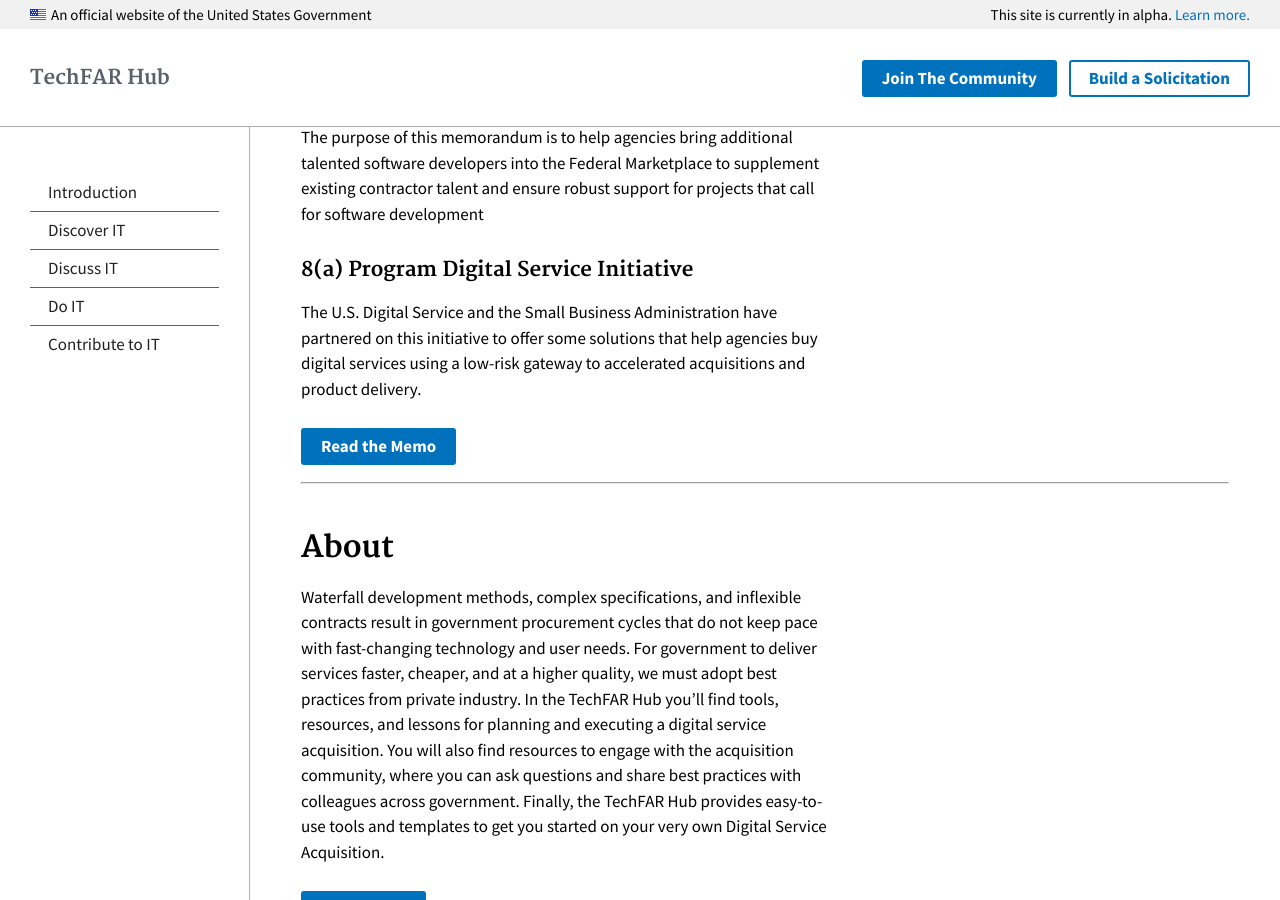
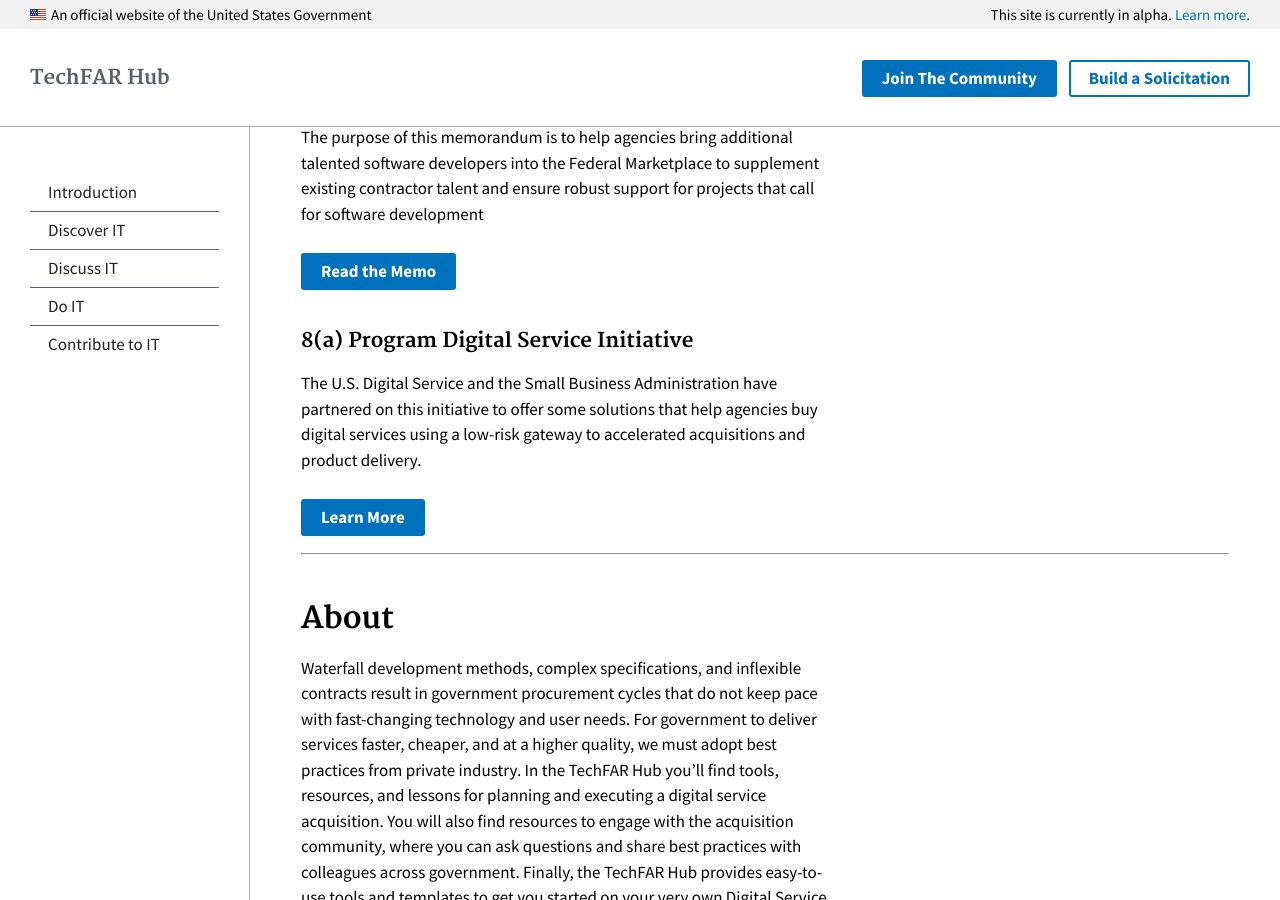
Before and after one commit to usds/techfar-hub, a Jekyll site: the page built from index.html, in a window 1280 px wide and 900 px high, scrolled down 433 px. Built offline with Jekyll 4.4.1, drawn with Linux system fonts in a browser that asks for light colours.

Commit message:
Fixing links int he about section
Adding links to 8a and the memo.

```diff
--- a/index.html
+++ b/index.html
@@ -10,11 +10,13 @@
 <h3>Office of Federal Procurement Policy Memo: Bringing Additional Software Developers Into the Federal Marketplace</h3>
 <p>The purpose of this memorandum is to help agencies bring additional talented software developers into the Federal Marketplace to supplement existing contractor talent and ensure robust support for projects that call for software development</p>
 
+<a class="usa-button" type="button" href="https://www.whitehouse.gov/sites/default/files/omb/procurement/memo/memo_cao_cpe_bringing_additional_software_dev_fed_mktplace.pdf">Read the Memo</a>
+
 <h3>8(a) Program Digital Service Initiative</h3>
 
 <p>The U.S. Digital Service and the Small Business Administration have partnered on this initiative to offer some solutions that help agencies buy digital services using a low-risk gateway to accelerated acquisitions and product delivery.</p>
 
-<a class="usa-button" type="button" href="https://www.whitehouse.gov/sites/default/files/omb/procurement/memo/memo_cao_cpe_bringing_additional_software_dev_fed_mktplace.pdf">Read the Memo</a>
+<a class="usa-button" type="button" href="do-IT/SBA_8a/">Learn More</a>
 
 <hr>
 <h2>About</h2>
```
